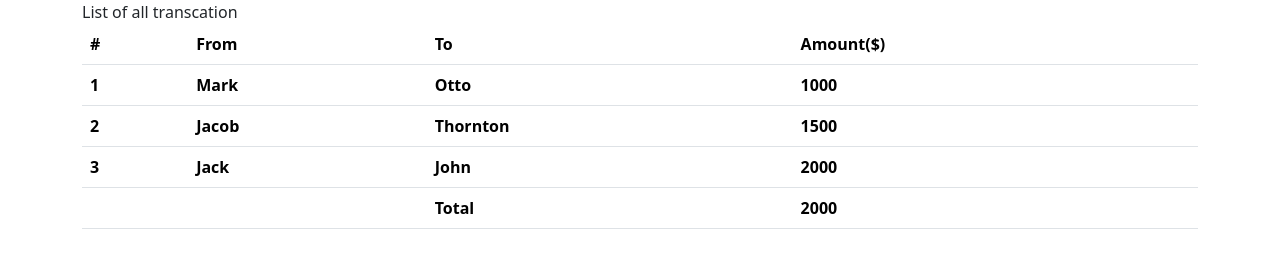
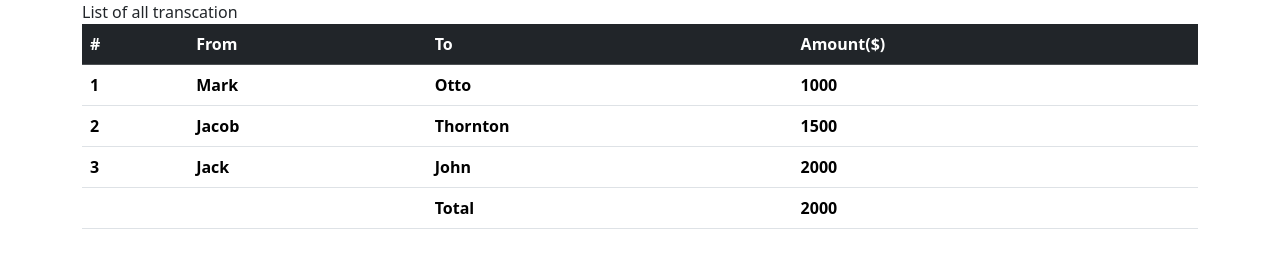
Before and after one commit to acciojob/tables-jagrutiburde0413, a website: page main.html in a window 1280 px wide. Drawn offline with nearby package versions, Linux system fonts and the light colour scheme.

Commit message:
created a submission

```diff
--- a/main.html
+++ b/main.html
@@ -13,12 +13,12 @@
 	<div class="container">
 	<table class="table ">
 		List of all transcation
-		<thead  font-monospace, text-end, fw-bold class="thead-dark">
+		<thead  font-monospace, text-end, fw-bold >
 			<tr>
-				<th id = "total" scope="col" class="thead-dark">#</th>
-				<th  id = "total" scope="col" class="thead-dark">From</th>
-				<th  id = "total" scope="col" class="thead-dark">To</th>
-				<th id = "total" scope="col" class="thead-dark">Amount($)</th>
+				<th id = "total" scope="col" class="table-dark">#</th>
+				<th  id = "total" scope="col" class="table-dark">From</th>
+				<th  id = "total" scope="col" class="table-dark">To</th>
+				<th id = "total" scope="col" class="table-dark">Amount($)</th>
 			</tr>
 		</thead>
 		<tbody class="tbody" font-monospace, text-end, fw-bold>
```
